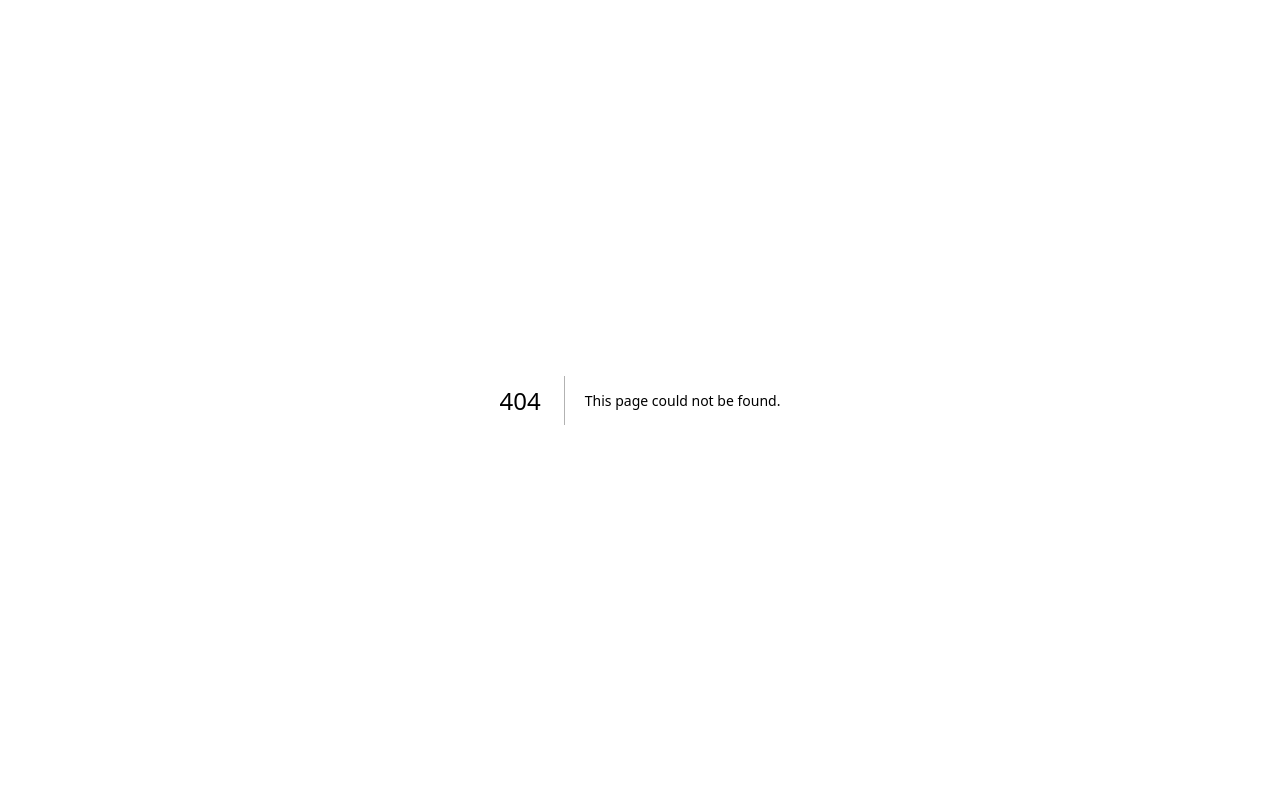
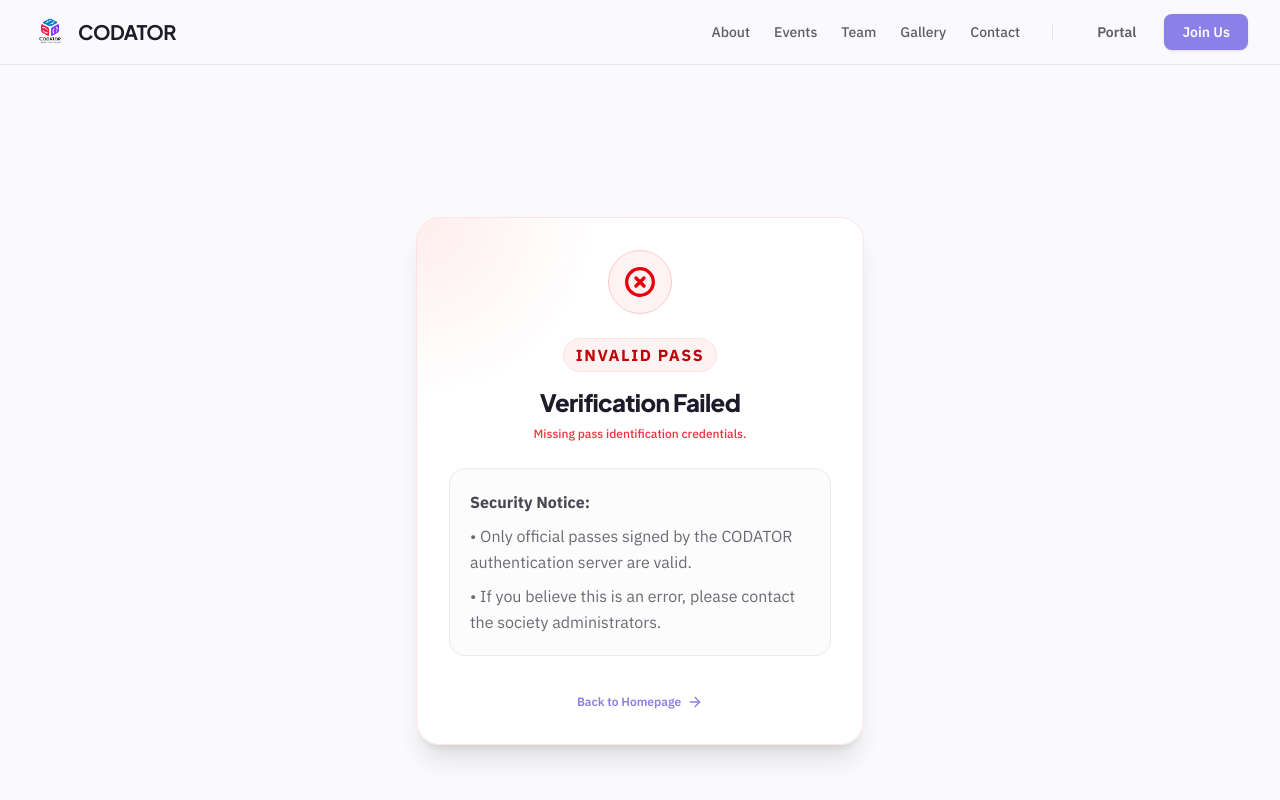
Before and after one commit to hanovadevs/Codator, a Next.js app: page /verify in a window 1280 px wide. Before the commit this address had no page. Shown: the top 800 px of the page. Built offline with nearby package versions, Linux system fonts and the light colour scheme.

Commit message:
feat: complete public pass verification page, add SEO metadata, and perform accessibility audits (Phase 8)

```diff
--- a/app/(public)/about/page.tsx
+++ b/app/(public)/about/page.tsx
@@ -56,8 +56,10 @@ const pillars = [
 
 export default function AboutPage() {
   return (
-    <div className="py-20 sm:py-28 bg-paper">
-      <div className="mx-auto max-w-5xl px-4 sm:px-6 lg:px-8">
+    <div className="min-h-screen bg-paper pt-28 pb-20 text-ink">
+      <title>About CODATOR | Society Pillars & History</title>
+      <meta name="description" content="Learn about the CODATOR computer science and engineering society, our core pillars, and our history." />
+      <div className="mx-auto max-w-7xl px-4 sm:px-6 lg:px-8">
         {/* Header */}
         <div className="max-w-3xl mb-20">
           <motion.h1
--- a/app/(public)/contact/page.tsx
+++ b/app/(public)/contact/page.tsx
@@ -32,7 +32,10 @@ export default function ContactPage() {
 
   return (
     <div className="py-20 sm:py-28 bg-paper">
+      <title>Contact Us | CODATOR</title>
+      <meta name="description" content="Get in touch with the CODATOR society. Send us your queries, feedback, or collaboration proposals." />
       <div className="mx-auto max-w-7xl px-4 sm:px-6 lg:px-8">
+
         {/* Header */}
         <div className="max-w-3xl mb-16">
           <h1 className="font-display text-4xl font-extrabold tracking-tight text-ink sm:text-5xl">
--- a/app/(public)/events/[slug]/page.tsx
+++ b/app/(public)/events/[slug]/page.tsx
@@ -9,6 +9,23 @@ export const revalidate = 0; // Dynamic data
 interface EventDetailPageProps {
   params: Promise<{ slug: string }>;
 }
+
+export async function generateMetadata({ params }: EventDetailPageProps) {
+  const { slug } = await params;
+  const supabase = await createClient();
+  const { data: event } = await supabase
+    .from("events")
+    .select("title, description")
+    .eq("slug", slug)
+    .eq("is_published", true)
+    .maybeSingle();
+
+  return {
+    title: event ? `${event.title} | CODATOR Events` : "Event Details | CODATOR",
+    description: event ? event.description.slice(0, 160) : "Learn about and register for CODATOR events.",
+  };
+}
+
 
 export default async function PublicEventDetailPage({ params }: EventDetailPageProps) {
   const { slug } = await params;
--- a/app/(public)/events/page.tsx
+++ b/app/(public)/events/page.tsx
@@ -1,6 +1,12 @@
 import Link from "next/link";
 import { createClient } from "@/lib/supabase/server";
 import { Calendar, MapPin, ArrowRight, Image as ImageIcon } from "lucide-react";
+
+export const metadata = {
+  title: "Society Events | CODATOR",
+  description: "Browse and register for upcoming CODATOR hackathons, workshops, guest lectures, and networking sessions.",
+};
+
 
 export const revalidate = 60; // Cache for 60 seconds
 
--- a/app/(public)/gallery/page.tsx
+++ b/app/(public)/gallery/page.tsx
@@ -120,7 +120,10 @@ export default function GalleryPage() {
 
   return (
     <div className="py-20 sm:py-28 bg-paper">
+      <title>Society Gallery | CODATOR</title>
+      <meta name="description" content="View photos and projects from CODATOR workshops, hackathons, and community gatherings." />
       <div className="mx-auto max-w-7xl px-4 sm:px-6 lg:px-8">
+
         {/* Header */}
         <div className="max-w-3xl mb-16">
           <h1 className="font-display text-4xl font-extrabold tracking-tight text-ink sm:text-5xl">
--- a/app/(public)/join/page.tsx
+++ b/app/(public)/join/page.tsx
@@ -124,7 +124,10 @@ export default function JoinPage() {
 
   return (
     <div className="py-20 sm:py-28 bg-paper">
+      <title>Join CODATOR | Apply for Membership</title>
+      <meta name="description" content="Apply for CODATOR membership. Get your unique student ID, digital member card, and virtual event pass." />
       <div className="mx-auto max-w-3xl px-4 sm:px-6 lg:px-8">
+
         {/* Header */}
         <div className="text-center mb-16">
           <h1 className="font-display text-4xl font-extrabold tracking-tight text-ink sm:text-5xl">
--- a/app/(public)/page.tsx
+++ b/app/(public)/page.tsx
@@ -90,6 +90,9 @@ export default function HomePage() {
 
   return (
     <div className="relative w-full">
+      <title>CODATOR | Computer Science & Engineering Society</title>
+      <meta name="description" content="Welcome to CODATOR, the university Computer Science & Computer Engineering society. We build systems, hackathons, and workshops for tomorrow." />
+
       {/* 1. HERO SECTION */}
       <section className="relative flex min-h-[85vh] items-center justify-center overflow-hidden border-b border-mist px-4 sm:px-6 lg:px-8">
         {/* Constellation Canvas Background */}
--- a/app/(public)/team/page.tsx
+++ b/app/(public)/team/page.tsx
@@ -94,7 +94,10 @@ const teamMembers = [
 export default function TeamPage() {
   return (
     <div className="py-20 sm:py-28 bg-paper">
+      <title>Meet the Team | CODATOR</title>
+      <meta name="description" content="Meet the student committee, developers, and designers leading the CODATOR Computer Science & Engineering society." />
       <div className="mx-auto max-w-7xl px-4 sm:px-6 lg:px-8">
+
         {/* Header */}
         <div className="max-w-3xl mb-20">
           <motion.h1
--- /dev/null
+++ b/app/(public)/verify/page.tsx
@@ -0,0 +1,145 @@
+import Link from "next/link";
+import { createClient } from "@/lib/supabase/server";
+import { verifyPassToken } from "@/lib/pass-token";
+import { CheckCircle2, XCircle, ShieldCheck, Award, ArrowRight } from "lucide-react";
+
+export const revalidate = 0; // Dynamic verification page
+
+interface VerifyPageProps {
+  searchParams: Promise<{ id?: string; token?: string }>;
+}
+
+export default async function PublicVerifyPage({ searchParams }: VerifyPageProps) {
+  const { id, token } = await searchParams;
+
+  let isValid = false;
+  let member = null;
+  let errorDetail = "";
+
+  if (id && token) {
+    const supabase = await createClient();
+
+    // 1. Fetch member details from database
+    const { data, error } = await supabase
+      .from("members")
+      .select("id, full_name, codator_id, department, batch_year, status")
+      .eq("id", id)
+      .maybeSingle();
+
+    if (error || !data) {
+      errorDetail = "Member record not found.";
+    } else if (data.status !== "active") {
+      errorDetail = "This member account is currently inactive.";
+    } else {
+      member = data;
+      // 2. Cryptographically verify the token signature
+      const passSecret = process.env.PASS_SECRET || "default_pass_secret_key_12345";
+      isValid = verifyPassToken(token, `${id}|${member.codator_id}`, passSecret);
+
+      if (!isValid) {
+        errorDetail = "Pass signature verification failed. The pass may have been tampered with.";
+      }
+    }
+  } else {
+    errorDetail = "Missing pass identification credentials.";
+  }
+
+  return (
+    <div className="min-h-screen bg-paper pt-28 pb-20 text-ink flex items-center justify-center px-4">
+      <div className="w-full max-w-md">
+        {isValid && member ? (
+          /* ================= VERIFIED SUCCESS CARD ================= */
+          <div className="border border-emerald-100 bg-white/90 backdrop-blur-md rounded-3xl p-8 shadow-xl relative overflow-hidden text-center space-y-6">
+            {/* Soft Green background glow */}
+            <div className="absolute -top-24 -left-24 h-48 w-48 rounded-full bg-emerald-500/10 blur-3xl pointer-events-none" />
+
+            {/* Checkmark Icon */}
+            <div className="mx-auto flex h-16 w-16 items-center justify-center rounded-full bg-emerald-50 text-emerald-600 border border-emerald-200 shadow-xs">
+              <CheckCircle2 className="h-8 w-8 stroke-[2.5]" />
+            </div>
+
+            <div className="space-y-1.5">
+              <span className="text-5xs font-bold uppercase tracking-widest text-emerald-700 bg-emerald-50 border border-emerald-100 px-3 py-1 rounded-full inline-flex items-center gap-1">
+                <ShieldCheck className="h-3.5 w-3.5 fill-emerald-100" />
+                Verified CODATOR Member
+              </span>
+              <h1 className="font-display text-2xl font-black text-ink tracking-tight pt-2">
+                Verification Successful
+              </h1>
+              <p className="text-xs text-ink/60">This digital pass is authentic and active.</p>
+            </div>
+
+            {/* Member Details */}
+            <div className="bg-paper/50 border border-mist/80 rounded-2xl p-5 text-left space-y-3.5 text-xs font-semibold text-ink/75">
+              <div className="flex justify-between border-b border-mist pb-2.5">
+                <span className="text-ink/50 font-bold uppercase tracking-wider text-4xs">Name</span>
+                <span className="text-ink font-bold">{member.full_name}</span>
+              </div>
+              <div className="flex justify-between border-b border-mist pb-2.5">
+                <span className="text-ink/50 font-bold uppercase tracking-wider text-4xs">Member ID</span>
+                <span className="font-mono text-wisteria font-bold tracking-wide">{member.codator_id}</span>
+              </div>
+              <div className="flex justify-between border-b border-mist pb-2.5">
+                <span className="text-ink/50 font-bold uppercase tracking-wider text-4xs">Department</span>
+                <span>{member.department}</span>
+              </div>
+              <div className="flex justify-between">
+                <span className="text-ink/50 font-bold uppercase tracking-wider text-4xs">Batch Year</span>
+                <span>{member.batch_year}</span>
+              </div>
+            </div>
+
+            <div className="pt-2">
+              <Link
+                href="/"
+                className="inline-flex items-center gap-1.5 text-xs font-semibold text-wisteria hover:underline"
+              >
+                <span>Back to Homepage</span>
+                <ArrowRight className="h-4 w-4" />
+              </Link>
+            </div>
+          </div>
+        ) : (
+          /* ================= VERIFICATION FAILED CARD ================= */
+          <div className="border border-red-100 bg-white/90 backdrop-blur-md rounded-3xl p-8 shadow-xl relative overflow-hidden text-center space-y-6">
+            {/* Soft Red background glow */}
+            <div className="absolute -top-24 -left-24 h-48 w-48 rounded-full bg-red-500/10 blur-3xl pointer-events-none" />
+
+            {/* Error Icon */}
+            <div className="mx-auto flex h-16 w-16 items-center justify-center rounded-full bg-red-50 text-red-600 border border-red-200">
+              <XCircle className="h-8 w-8 stroke-[2.5]" />
+            </div>
+
+            <div className="space-y-1.5">
+              <span className="text-5xs font-bold uppercase tracking-widest text-red-700 bg-red-50 border border-red-100 px-3 py-1 rounded-full inline-flex items-center gap-1">
+                Invalid Pass
+              </span>
+              <h1 className="font-display text-2xl font-black text-ink tracking-tight pt-2">
+                Verification Failed
+              </h1>
+              <p className="text-xs text-red-600/80 font-medium leading-relaxed max-w-xs mx-auto">
+                {errorDetail || "The scanned pass is invalid, expired, or has been revoked."}
+              </p>
+            </div>
+
+            <div className="bg-paper/50 border border-mist/80 rounded-2xl p-5 text-left text-4xs text-ink/65 leading-relaxed space-y-2">
+              <p className="font-bold text-ink/80">Security Notice:</p>
+              <p>• Only official passes signed by the CODATOR authentication server are valid.</p>
+              <p>• If you believe this is an error, please contact the society administrators.</p>
+            </div>
+
+            <div className="pt-2">
+              <Link
+                href="/"
+                className="inline-flex items-center gap-1.5 text-xs font-semibold text-wisteria hover:underline"
+              >
+                <span>Back to Homepage</span>
+                <ArrowRight className="h-4 w-4" />
+              </Link>
+            </div>
+          </div>
+        )}
+      </div>
+    </div>
+  );
+}
```
